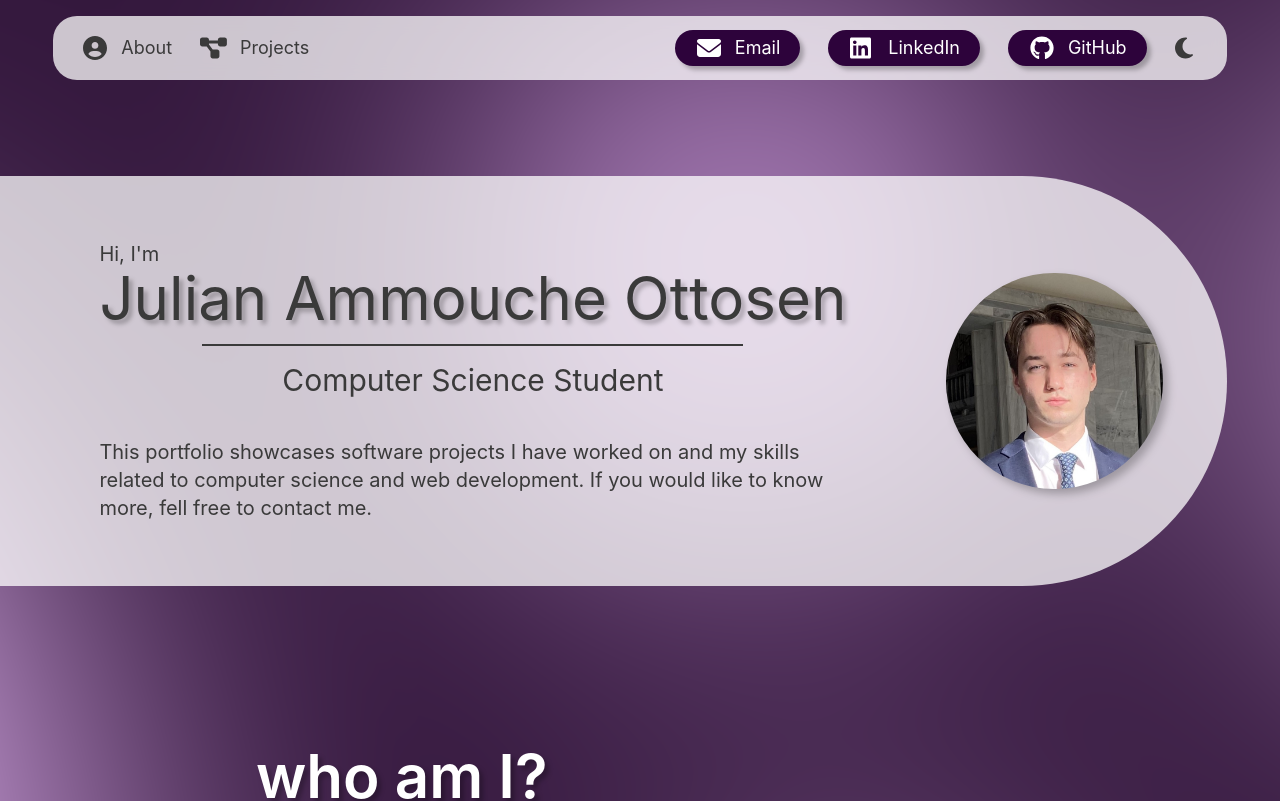
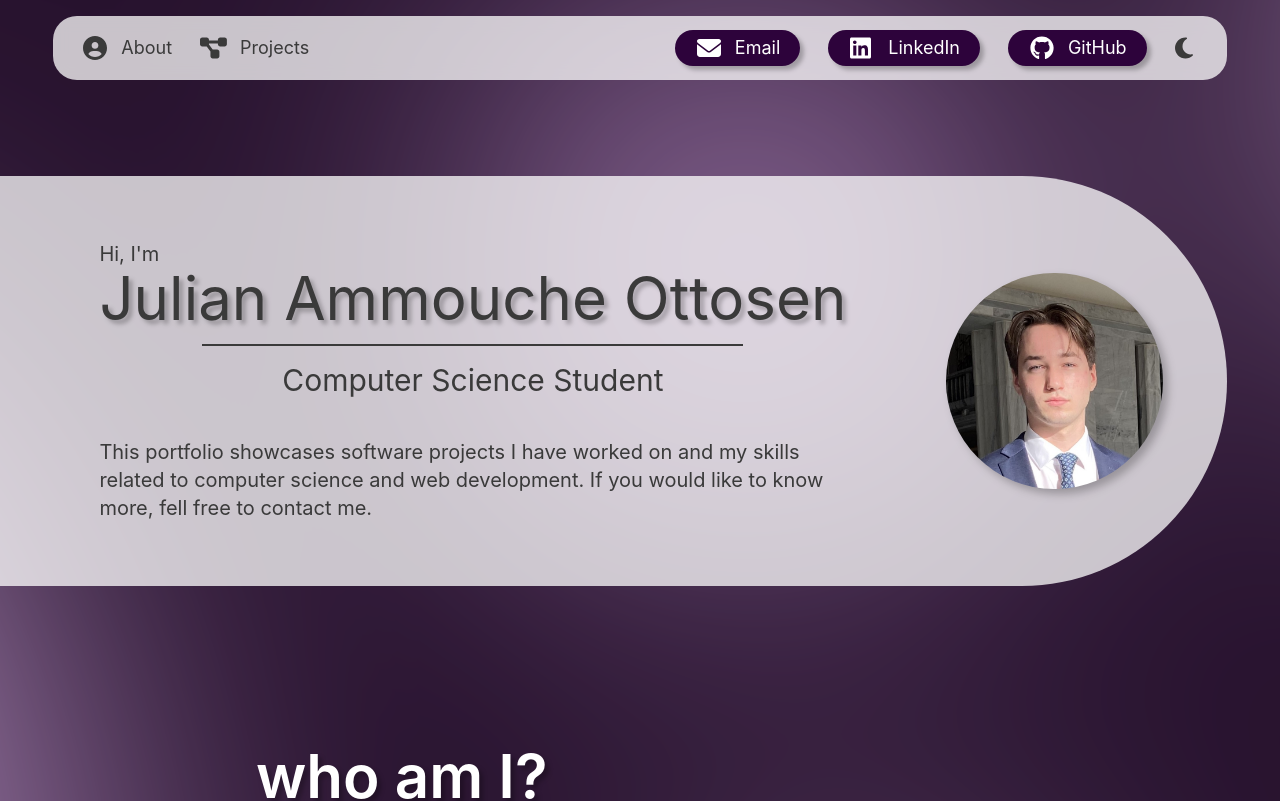
Before and after one commit to julian-ao/portfolio, a React (Vite) app: page / in a window 1280 px wide. Shown: the top 801 px of the page. Built offline with nearby package versions, Linux system fonts and the light colour scheme.

Commit message:
Background blur and theme color change

```diff
--- a/src/components/JSBackground.jsx
+++ b/src/components/JSBackground.jsx
@@ -15,7 +15,7 @@ const JSBackground = ({ windowWidth, windowHeight }) => {
   const BACKGROUND_COLOR = "rgba(52, 24, 61, 1)" // rgba(45, 3, 59, 1)
 
   const AMOUNT_OF_BUBBLES = 20
-  const BLUR_PIXELS = 0
+  const BLUR_PIXELS = 100
 
   const MIN_SPEED = 1
   const MAX_SPEED = 2
@@ -155,7 +155,7 @@ const JSBackground = ({ windowWidth, windowHeight }) => {
   }
 
   return (
-    <div ref={canvasRef} className='fixed -z-10 blur-4xl scale-150'/>
+    <div ref={canvasRef} className='fixed -z-10 blur-4xl scale-150 dark:brightness-100 brightness-75'/>
   )
 }
 
```
